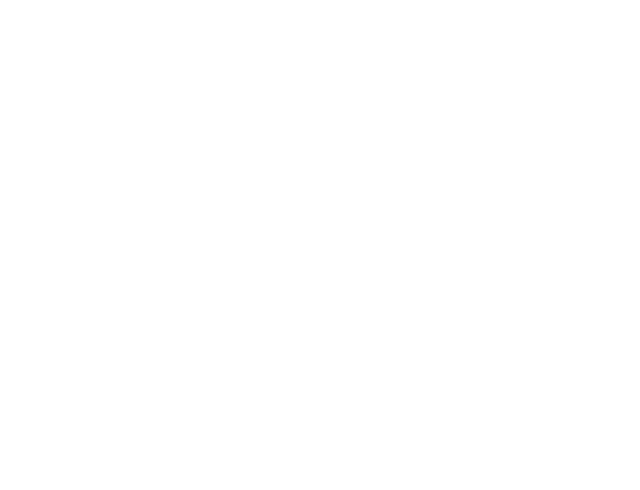
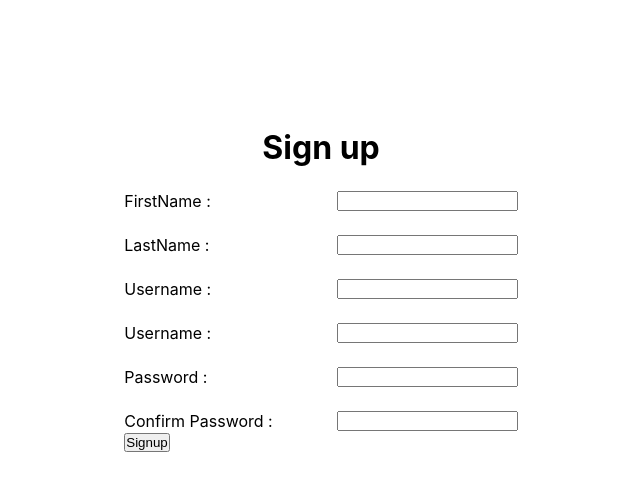
Before and after one commit to Vrundan28/MovieRecommendationSystem, a React (Create React App) app in the folder frontendapp/: page /Signup in a window 1280 px wide. Shown: the top 490 px of the page, without its empty margins (319-959 px from the left). Built offline with nearby package versions, Linux system fonts and the light colour scheme.

Commit message:
Login-Signup FrontEnd - LikeMovie Connection

```diff
--- a/frontendapp/src/App.js
+++ b/frontendapp/src/App.js
@@ -4,7 +4,8 @@
 import AddMovie from './Components/AddMovie/AddMovie';
 import ViewMovie from './Components/ViewMovie/ViewMovie';
 import PlayMovie from './Components/PlayMovie/PlayMovie';
-
+import Login from './Components/Login/Login';
+import Signup from './Components/Signup/Signup';
 
 const App = () => {
 
@@ -12,6 +13,8 @@
   <>
     <BrowserRouter>
         <Switch>
+            <Route exact path='/' component={Login} />
+            <Route path='/Signup' component={Signup} />
             <Route path='/AddMovie' component={AddMovie} />
             <Route path='/ViewMovie/:movieId' component={ViewMovie} />
             <Route path='/PlayMovie/:movieId' component={PlayMovie} />
--- /dev/null
+++ b/frontendapp/src/Components/Login/Login.css
@@ -0,0 +1,19 @@
+.Login_container {
+    height: 100%;
+    width: 100%;
+    display: flex;
+    justify-content: center;
+    align-items: center;
+    flex-direction: column;
+    margin-top: 10%;
+  }
+  .Login_form_field {
+    height: 100%;
+    width: 100%;
+    display: flex;
+    justify-content: space-between;
+    margin-top: 3vh;
+  }
+  .Login_input {
+    margin-left: 5vw;
+  }
--- /dev/null
+++ b/frontendapp/src/Components/Login/Login.jsx
@@ -0,0 +1,49 @@
+import React,{useState} from 'react';
+import './Login.css';
+import axios from 'axios';
+
+const Login = () => {
+    const [userName,setUserName]=useState("")
+    const [password,setPassword]=useState("")
+
+    const handleLogin = async (e) => {
+        e.preventDefault()
+        const data = new FormData()
+        data.append('userName',userName)
+        data.append('password',password)
+
+        try{
+            // const data1 = await axios.post(``,data)
+            // console.log(data1.data)
+        }
+        catch(err)
+        {
+          console.log("Not found");
+        }
+    }
+
+    return (
+        <>
+            <div class="Login_container">
+                <h1 class="Login_title">Log in</h1>
+                <form className="LoginMovie" enctype="multipart/form-data" onSubmit={(e) => handleLogin(e)}>
+                    <div class="Login_form">
+                        <div class="Login_form_field">
+                            <div>Username : </div>
+                            <input class="Login_input" value={userName} onChange={(e) => setUserName(e.target.value)} type="text" name="UserName" />
+                        </div>
+                        <div class="Login_form_field">
+                            <div>Password : </div>
+                            <input class="Login_input" value={password} onChange={(e) => setPassword(e.target.value)} type="text" name="password" />
+                        </div>
+                    </div>
+                    <button name="Login_btn" type='submit'>
+                        Login
+                    </button>
+                </form>
+            </div>
+        </>
+    );
+};
+
+export default Login;
--- a/frontendapp/src/Components/PlayMovie/PlayMovie.jsx
+++ b/frontendapp/src/Components/PlayMovie/PlayMovie.jsx
@@ -3,7 +3,7 @@
 import { useLocation } from 'react-router';
 
 const PlayMovie = () => {
-  const [movie, setMovie] = useState(null);
+  // const [movie, setMovie] = useState(null);
   const [movieVideo, setMovieVideo] = useState("");
   const location = useLocation();
   const movieId = location.pathname.split('/')[2];
@@ -12,7 +12,7 @@
     const fetchMovie = async () => {
       try {
         const currMovie = await axios.get(`http://127.0.0.1:8000/movieOperations/getMovie/${movieId}/`);
-        setMovie(currMovie.data);
+        // setMovie(currMovie.data);
         const movieVideo1 = "http://127.0.0.1:8000/media/" + currMovie.data.movieUrl;
         setMovieVideo(movieVideo1);
         console.log(currMovie.data);
--- /dev/null
+++ b/frontendapp/src/Components/Signup/Signup.css
@@ -0,0 +1,19 @@
+.Signup_container {
+    height: 100%;
+    width: 100%;
+    display: flex;
+    justify-content: center;
+    align-items: center;
+    flex-direction: column;
+    margin-top: 10%;
+}
+.Signup_form_field {
+    height: 100%;
+    width: 100%;
+    display: flex;
+    justify-content: space-between;
+    margin-top: 3vh;
+}
+.Signup_input {
+    margin-left: 5vw;
+}
--- /dev/null
+++ b/frontendapp/src/Components/Signup/Signup.jsx
@@ -0,0 +1,73 @@
+import React, { useState } from 'react';
+import './Signup.css';
+import axios from 'axios';
+
+const Signup = () => {
+    const [userName, setUserName] = useState("")
+    const [password, setPassword] = useState("")
+    const [email, setEmail] = useState("")
+    const [firstName, setFirstName] = useState("")
+    const [lastName, setLastName] = useState("")
+    const [confirmPassword, setConfirmPassword] = useState("")
+
+    const handleSignup = async (e) => {
+        e.preventDefault()
+        const data = new FormData()
+        data.append('firstName', firstName)
+        data.append('userName', userName)
+        data.append('password', password)
+        data.append('lastName', lastName)
+        data.append('email', email)
+        data.append('confirmPassword', confirmPassword)
+
+        try {
+            // const data1 = await axios.post(``,data)
+            // console.log(data1.data)
+        }
+        catch (err) {
+            console.log("Not found");
+        }
+    }
+
+
+    return (
+        <>
+            <div class="Signup_container">
+                <h1 class="Signup_title">Sign up</h1>
+                <form className="SignupMovie" enctype="multipart/form-data" onSubmit={(e) => handleSignup(e)}>
+                    <div class="Signup_form">
+                        <div class="Signup_form_field">
+                            <div>FirstName : </div>
+                            <input class="Signup_input" value={firstName} onChange={(e) => setFirstName(e.target.value)} type="text" name="FirstName" />
+                        </div>
+                        <div class="Signup_form_field">
+                            <div>LastName : </div>
+                            <input class="Signup_input" value={lastName} onChange={(e) => setLastName(e.target.value)} type="text" name="LastName" />
+                        </div>
+                        <div class="Signup_form_field">
+                            <div>Username : </div>
+                            <input class="Signup_input" value={email} onChange={(e) => setEmail(e.target.value)} type="text" name="UserName" />
+                        </div>
+                        <div class="Signup_form_field">
+                            <div>Username : </div>
+                            <input class="Signup_input" value={userName} onChange={(e) => setUserName(e.target.value)} type="text" name="UserName" />
+                        </div>
+                        <div class="Signup_form_field">
+                            <div>Password : </div>
+                            <input class="Signup_input" value={password} onChange={(e) => setPassword(e.target.value)} type="text" name="password" />
+                        </div>
+                        <div class="Signup_form_field">
+                            <div>Confirm Password : </div>
+                            <input class="Signup_input" value={confirmPassword} onChange={(e) => setConfirmPassword(e.target.value)} type="text" name="Confirm Password" />
+                        </div>
+                        <button name="Signup_btn" type='submit'>
+                            Signup
+                        </button>
+                    </div>
+                </form>
+            </div>
+        </>
+    );
+};
+
+export default Signup;
--- a/frontendapp/src/Components/ViewMovie/ViewMovie.jsx
+++ b/frontendapp/src/Components/ViewMovie/ViewMovie.jsx
@@ -1,7 +1,7 @@
 import React,{useState,useEffect} from 'react';
 import axios from 'axios';
 import './ViewMovie.css';
-import { Link, useLocation } from 'react-router-dom';
+import { useLocation } from 'react-router-dom';
 
 
 
@@ -31,7 +31,23 @@
     const handleClick = () => {
         window.location.replace(`/PlayMovie/${movieId}`);
     }
-  return (
+
+    const handleLike = async() => {
+        try{
+            const Senddata = {
+                "userId":3,
+                "movieId":movieId
+            }
+            const likeMovie = await axios.post(`http://127.0.0.1:8000/movieOperations/likeMovie/`,Senddata);
+            console.log(likeMovie.data)
+        }
+        catch(err)
+        {
+
+        }
+    }
+
+    return (
     <>
         <div className='view_movie_container'>
             <h2>{movie.movieTitle}</h2><br /><br />
@@ -41,7 +57,8 @@
             <h5>Director : {movie.movieDirector}</h5><br />
             <h5>Cast : {movie.movieCast}</h5><br />
             <h6>Production : {movie.movieProduction}</h6><br /><br />
-            <button onClick={handleClick}>PLay Video</button>
+            <button onClick={handleClick}>Play Video</button>
+            <button onClick={handleLike}>Like Movie</button>
         </div>
     </>
     );
--- a/frontendapp/src/index.js
+++ b/frontendapp/src/index.js
@@ -2,7 +2,7 @@
 import ReactDOM from 'react-dom';
 import App from './App';
 import './index.css';
-import AddMovie from './Components/AddMovie/AddMovie'
+
 ReactDOM.render(
   <React.StrictMode>
     <App />
```
Also changed, not shown: 1 other file (tests, documents, lock files or other folders).
